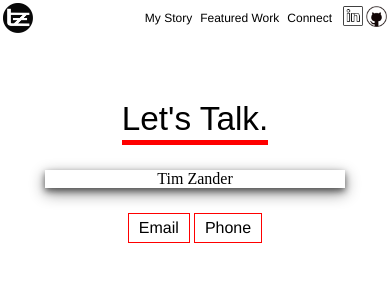
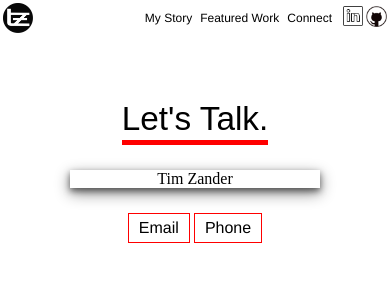
Before and after one commit to tzndr/portfolio-site, a Flask app: page /reach_out in a window 390 px wide. Shown: the top 300 px of the page. Run offline with Flask 2, Linux system fonts and the light colour scheme; some libraries are stand-ins or nearby versions.

Commit message:
Adjust responsiveness under 480px to LinkedIn badge

```diff
--- a/static/style.css
+++ b/static/style.css
@@ -518,4 +518,8 @@ a {
     font: 12pt helvetica, arial;
     font-weight: 700;
   }
+
+  .linkedin-img {
+    width: 250px;
+  }
 }
```
